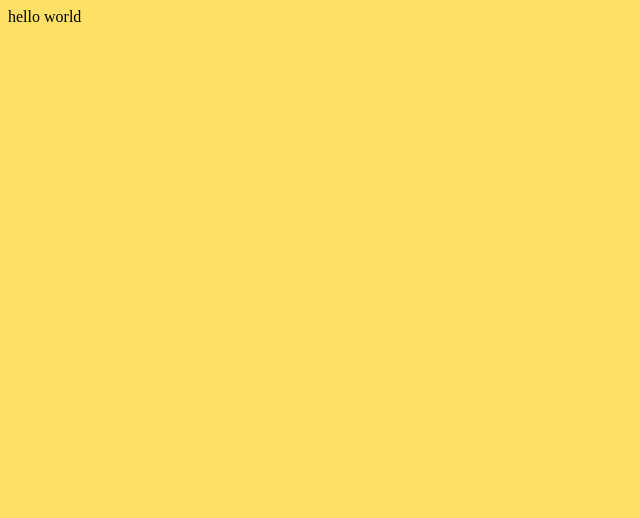
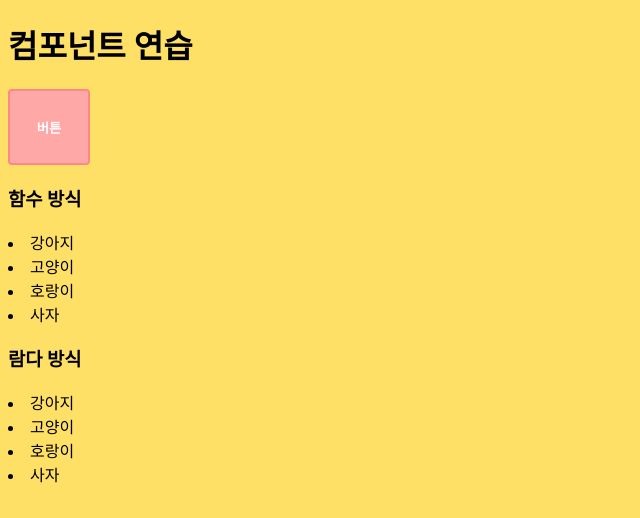
Before and after one commit to normalstory/react_basic, a React (Create React App) app: page / in a window 1280 px wide. Shown: the top 518 px of the page, without its empty margins (0-640 px from the left). Built offline with nearby package versions, Linux system fonts and the light colour scheme.

Commit message:
1. 함수, map연습

```diff
--- a/src/components/App.js
+++ b/src/components/App.js
@@ -1,10 +1,12 @@
 import React, {Component} from 'react';
 import '../styles/base.scss';
+
+import FuncOfLamda from './practice/FuncOfLamda';
 
 export default class App extends Component{
     render(){
         return(
-            <div>hello world</div>
+            <FuncOfLamda></FuncOfLamda>
         )
     }
 }
--- /dev/null
+++ b/src/components/practice/FuncOfLamda.js
@@ -0,0 +1,37 @@
+import React from 'react';
+
+import styles from '../practice/comVsFunc.scss';
+import classNames from 'classnames/bind';
+const cx = classNames.bind(styles);
+
+
+const dog =function Bdog() {
+    let name='Wdog';
+    return alert(name)
+}
+
+const pets = ['강아지', '고양이', '호랑이', '사자'];
+const petListL = pets.map(
+    (a, index) => (<li key={index}>{a}</li>)
+);
+
+const petListF = pets.map(
+    function(a, index){
+        return <li key={index}>{a}</li>
+    }
+);
+
+const FuncOfLamda = () => {
+    return (
+    <div>
+        <h1> 컴포넌트 연습 </h1>
+        <button className={cx('func')} onClick={dog}>버튼</button>
+        <h3>함수 방식</h3>
+        {petListF}
+        <h3>람다 방식</h3>
+        {petListL}
+    </div>
+  );
+};
+
+export default FuncOfLamda;
--- /dev/null
+++ b/src/components/practice/comVsFunc.scss
@@ -0,0 +1,14 @@
+@import '../../styles/openColor.scss';
+
+.func{
+    display: inline-flex;
+    color: white;
+    font-weight: bold;
+    outline: none;
+    border-style: solid;
+    border-radius: 4px;
+    border-color: $oc-red-4;
+    background-color: $oc-red-3;
+    cursor: pointer;
+    padding: 2em;
+}
```
